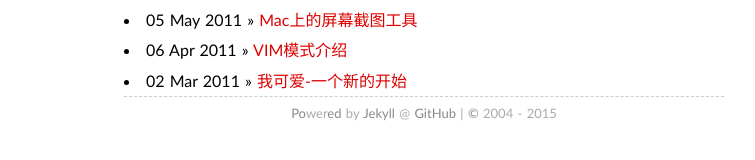
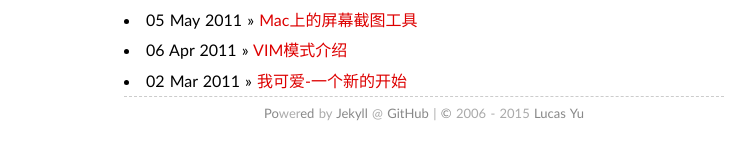
Before and after one commit to windea/windea.github.io, a Jekyll site: the page built from index.html, in a window 1280 px wide. Shown: the part 624-784 px from the top of the page, without its empty margins (216-971 px from the left). Built offline with Jekyll 4.4.1, drawn with Linux system fonts in a browser that asks for light colours; Markdown is read by kramdown in place of the engine named in the settings; the list of posts is cut into pages by our own code.

Commit message:
no message

```diff
--- a/_config.yml
+++ b/_config.yml
@@ -1,4 +1,11 @@
+markdown: rdiscount
+permalink: /:title/
 encoding: utf-8
 url: http://www.iamyuchao.com
 name: I am Yu Chao
+author: Lucas Yu
+pygments: true
+safe: true
+paginate: 20
+about: ""
 description:
--- a/_layouts/default.html
+++ b/_layouts/default.html
@@ -33,13 +33,7 @@
     <footer>
         <p><small>
             <a href="http://github.com/{{ site.github }}/NET/new/gh-pages/_posts" target="_blank" title="撰写文章">Po</a>wer<a href="http://github.com/{{ site.github }}/NET/edit/gh-pages/{{ page.path }}" target="_blank" title="编辑页面">ed</a> by <a href="http://jekyllrb.com" target="_blank">Jekyll</a> @ <a href="http://github.com/{{ site.github }}/NET" target="_blank" title="项目主页">GitHub</a>
-             | <a rel="license" href="http://creativecommons.org/licenses/by-sa/3.0/cn/" target="_blank" title="许可协议">©</a> 2004 - {{site.time | date:"%Y"}} <a href="/about/">{{ site.author }}</a>
-{% if site.beian %}
-             | <a href="http://www.miibeian.gov.cn" target="_blank">{{ site.beian }}</a>
-{% endif %}
-{% if site.cnzz %}
-             | <script src="http://s85.cnzz.com/stat.php?id={{ site.cnzz }}"></script>
-{% endif %}
+             | <a rel="license" href="http://creativecommons.org/licenses/by-sa/3.0/cn/" target="_blank" title="许可协议">©</a> 2006 - {{site.time | date:"%Y"}} <a href="/about/">{{ site.author }}</a>
          </small></p>
     </footer>
 
```
